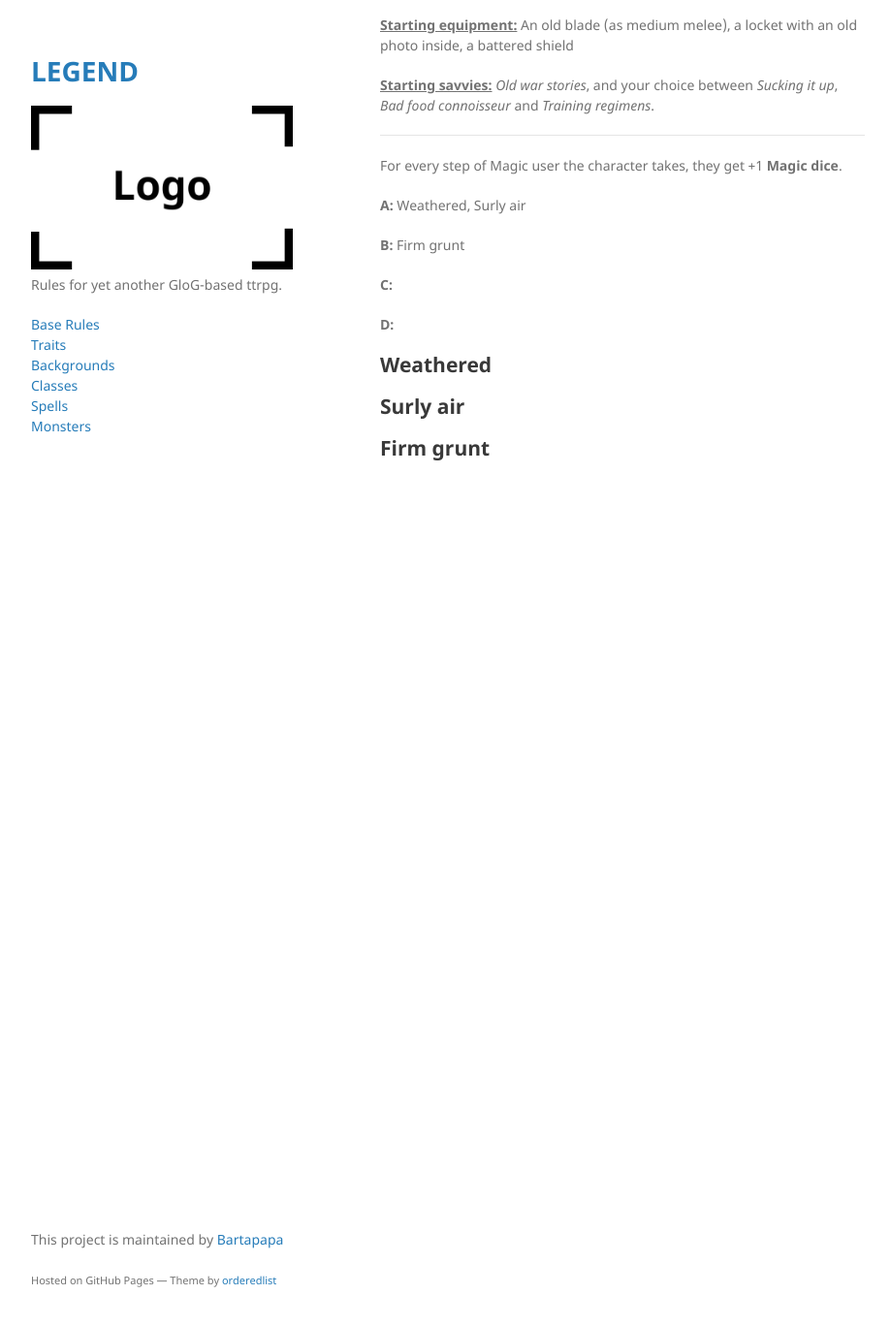
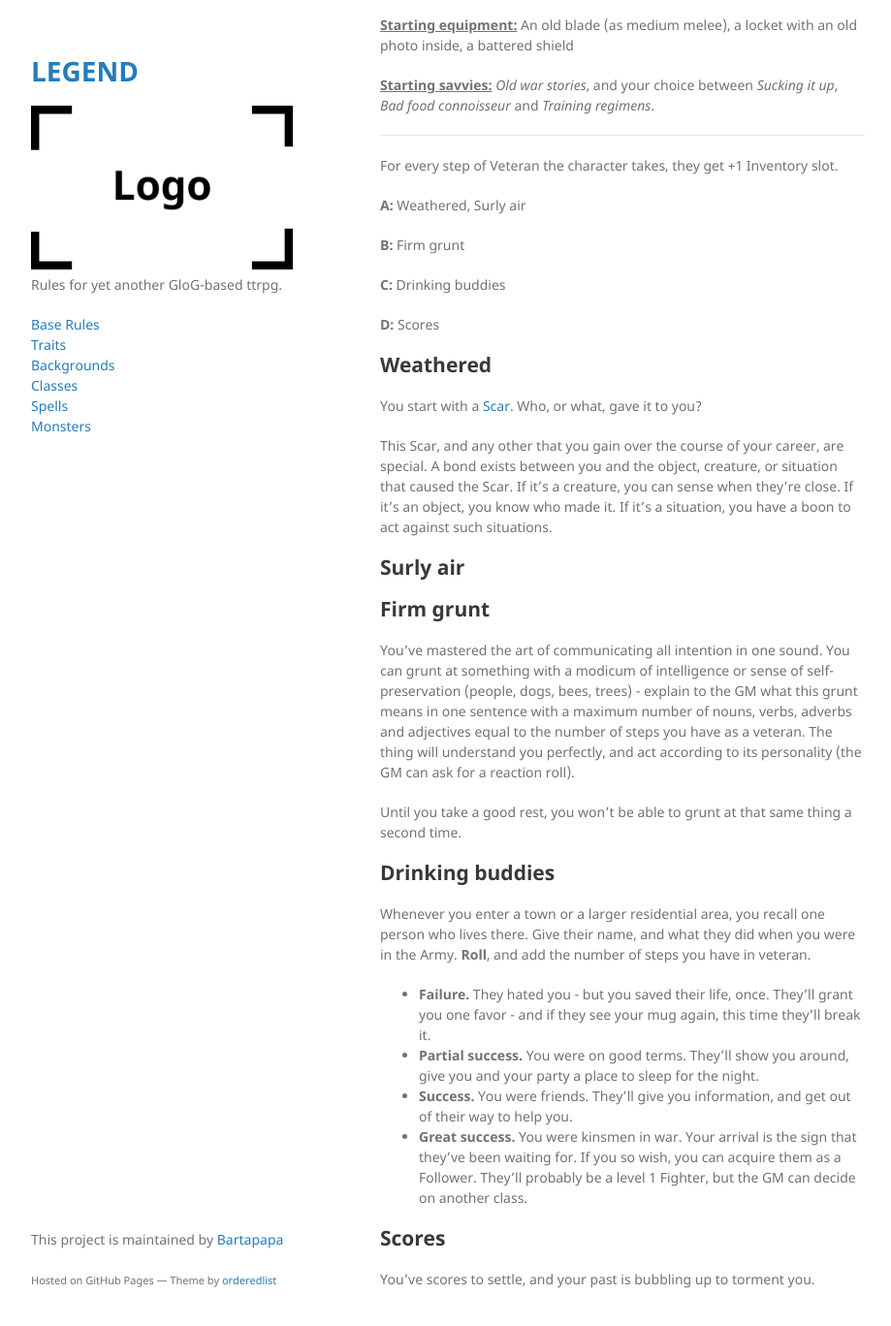
Before and after one commit to Bartapapa/legend, a Jekyll site: the page built from docs/class/veteran.md, in a window 1280 px wide and 1400 px high, scrolled down 238 px. Shown: the top 1368 px of the window at 97% size, without its empty margins (178-1097 px from the left). Built offline with Jekyll 4.4.1, drawn with Linux system fonts in a browser that asks for light colours.

Commit message:
Update veteran.md

```diff
--- a/docs/class/veteran.md
+++ b/docs/class/veteran.md
@@ -17,18 +17,35 @@ permalink: /classes/veteran
 
 ***
 
-For every step of Magic user the character takes, they get +1 <b>Magic dice</b>.
+For every step of Veteran the character takes, they get +1 Inventory slot.
 
 <b>A:</b> Weathered, Surly air
 
 <b>B:</b> Firm grunt
 
-<b>C:</b>
+<b>C:</b> Drinking buddies
 
-<b>D:</b>
+<b>D:</b> Scores
 
 ## Weathered
+You start with a [Scar](https://bartapapa.github.io/legend/base-rules/). Who, or what, gave it to you?
+
+This Scar, and any other that you gain over the course of your career, are special. A bond exists between you and the object, creature, or situation that caused the Scar. If it's a creature, you can sense when they're close. If it's an object, you know who made it. If it's a situation, you have a boon to act against such situations.
 
 ## Surly air
 
 ## Firm grunt
+You've mastered the art of communicating all intention in one sound. You can grunt at something with a modicum of intelligence or sense of self-preservation (people, dogs, bees, trees) - explain to the GM what this grunt means in one sentence with a maximum number of nouns, verbs, adverbs and adjectives equal to the number of steps you have as a veteran. The thing will understand you perfectly, and act according to its personality (the GM can ask for a reaction roll).
+
+Until you take a good rest, you won't be able to grunt at that same thing a second time.
+
+## Drinking buddies
+Whenever you enter a town or a larger residential area, you recall one person who lives there. Give their name, and what they did when you were in the Army.
+<b>Roll</b>, and add the number of steps you have in veteran.
+*  <b>Failure.</b> They hated you - but you saved their life, once. They'll grant you one favor - and if they see your mug again, this time they'll break it.
+*  <b>Partial success.</b> You were on good terms. They'll show you around, give you and your party a place to sleep for the night.
+*  <b>Success.</b> You were friends. They'll give you information, and get out of their way to help you.
+*  <b>Great success.</b> You were kinsmen in war. Your arrival is the sign that they've been waiting for. If you so wish, you can acquire them as a Follower. They'll probably be a level 1 Fighter, but the GM can decide on another class.
+
+## Scores
+You've scores to settle, and your past is bubbling up to torment you.
```
